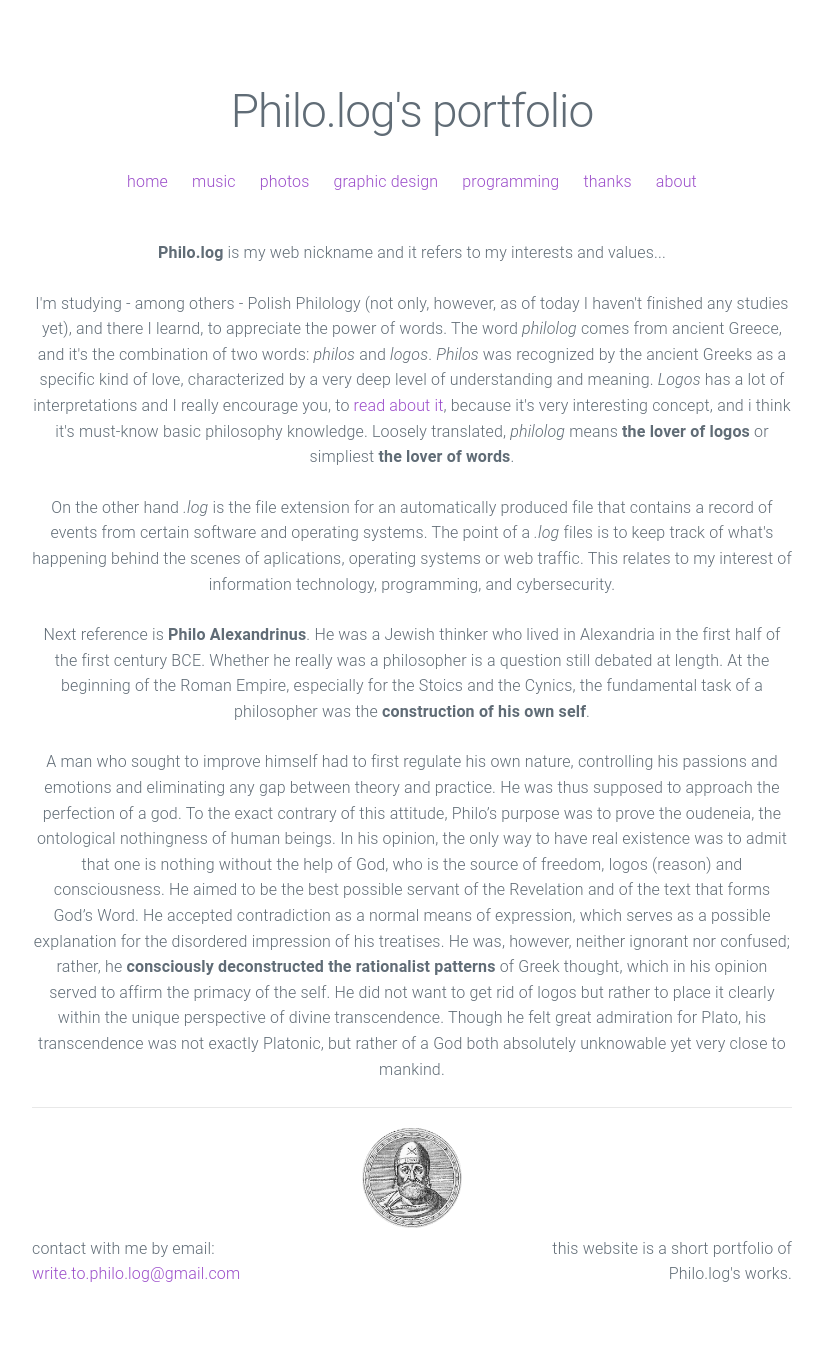
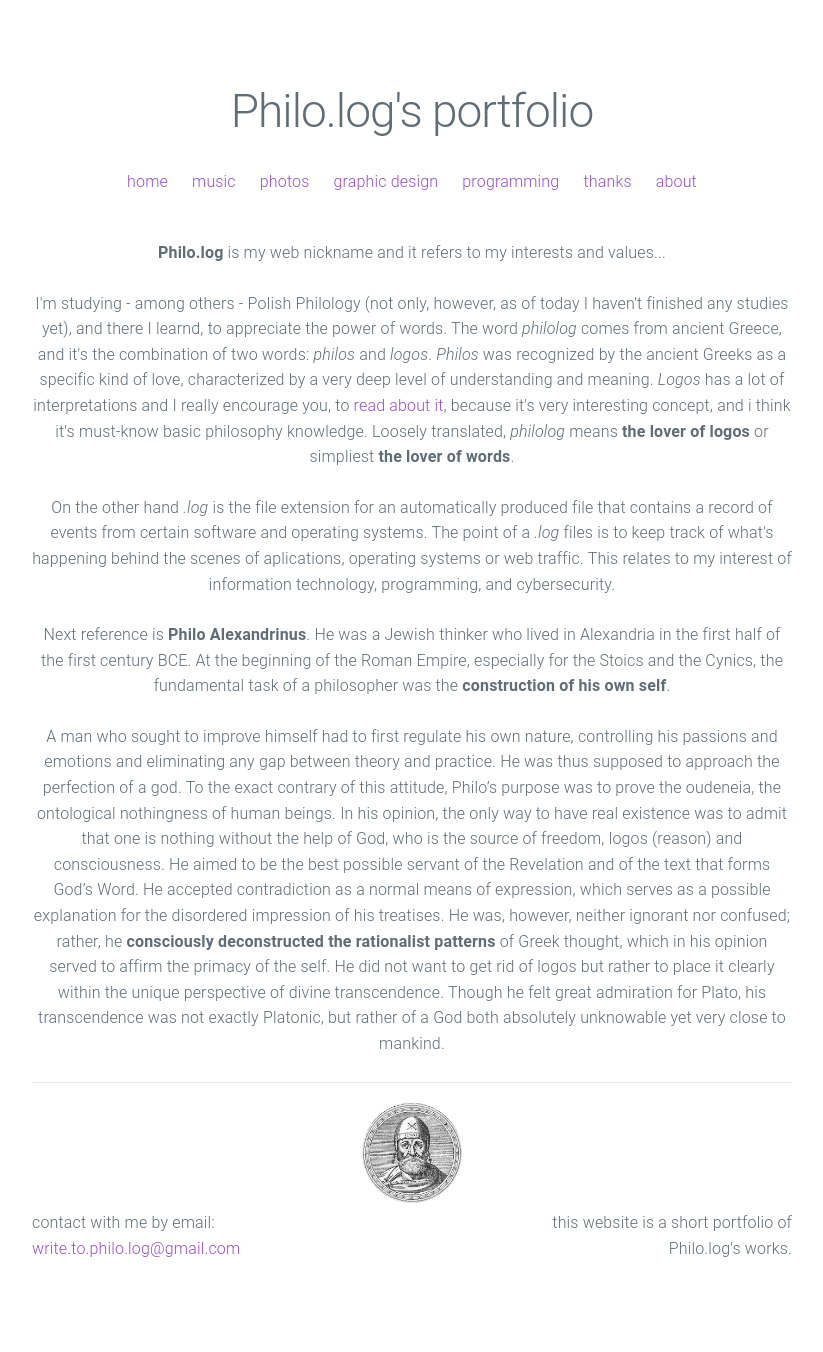
Before and after one commit to XNIZDUCH/xnizduch.github.io, a Jekyll site: the page built from about.md, in a window 1280 px wide. Shown: the whole page, without its empty margins (228-1051 px from the left). Built offline with Jekyll 4.4.1, drawn with Linux system fonts in a browser that asks for light colours; after the commit the page ends 1326 px from its top, so only the background shows below that.

Commit message:
Update about.md

```diff
--- a/about.md
+++ b/about.md
@@ -3,16 +3,15 @@ layout: page
 title:
 permalink: /about/
 ---
+
 <center>
-
 <p><b>Philo.log</b> is my web nickname and it refers to my interests and values...</p>
 
 <p>I'm studying - among others - Polish Philology (not only, however, as of today I haven't finished any studies yet), and there I learnd, to appreciate the power of words. The word <i>philolog</i> comes from ancient Greece, and it's the combination of two words: <i>philos</i> and <i>logos</i>. <i>Philos</i> was recognized by the ancient Greeks as a specific kind of love, characterized by a very deep level of understanding and meaning. <i>Logos</i> has a lot of interpretations and I really encourage you, to <a href="https://en.wikipedia.org/wiki/Logos">read about it</a>, because it's very interesting concept, and i think it's must-know basic philosophy knowledge. Loosely translated, <i>philolog</i> means <b>the lover of logos</b> or simpliest <b>the lover of words</b>.</p>
 
 <p>On the other hand <i>.log</i> is the file extension for an automatically produced file that contains a record of events from certain software and operating systems. The point of a <i>.log</i> files is to keep track of what's happening behind the scenes of aplications, operating systems or web traffic. This relates to my interest of information technology, programming, and cybersecurity.</p>
 
-<p>Next reference is <b>Philo Alexandrinus</b>. He was a Jewish thinker who lived in Alexandria in the first half of the first century BCE. Whether he really was a philosopher is a question still debated at length. At the beginning of the Roman Empire, especially for the Stoics and the Cynics, the fundamental task of a philosopher was the <b>construction of his own self</b>.</p>
+<p>Next reference is <b>Philo Alexandrinus</b>. He was a Jewish thinker who lived in Alexandria in the first half of the first century BCE. At the beginning of the Roman Empire, especially for the Stoics and the Cynics, the fundamental task of a philosopher was the <b>construction of his own self</b>.</p>
 
 <p>A man who sought to improve himself had to first regulate his own nature, controlling his passions and emotions and eliminating any gap between theory and practice. He was thus supposed to approach the perfection of a god. To the exact contrary of this attitude, Philo’s purpose was to prove the oudeneia, the ontological nothingness of human beings. In his opinion, the only way to have real existence was to admit that one is nothing without the help of God, who is the source of freedom, logos (reason) and consciousness. He aimed to be the best possible servant of the Revelation and of the text that forms God’s Word. He accepted contradiction as a normal means of expression, which serves as a possible explanation for the disordered impression of his treatises. He was, however, neither ignorant nor confused; rather, he <b>consciously deconstructed the rationalist patterns</b> of Greek thought, which in his opinion served to affirm the primacy of the self. He did not want to get rid of logos but rather to place it clearly within the unique perspective of divine transcendence. Though he felt great admiration for Plato, his transcendence was not exactly Platonic, but rather of a God both absolutely unknowable yet very close to mankind.</p>
-
 </center>
```
